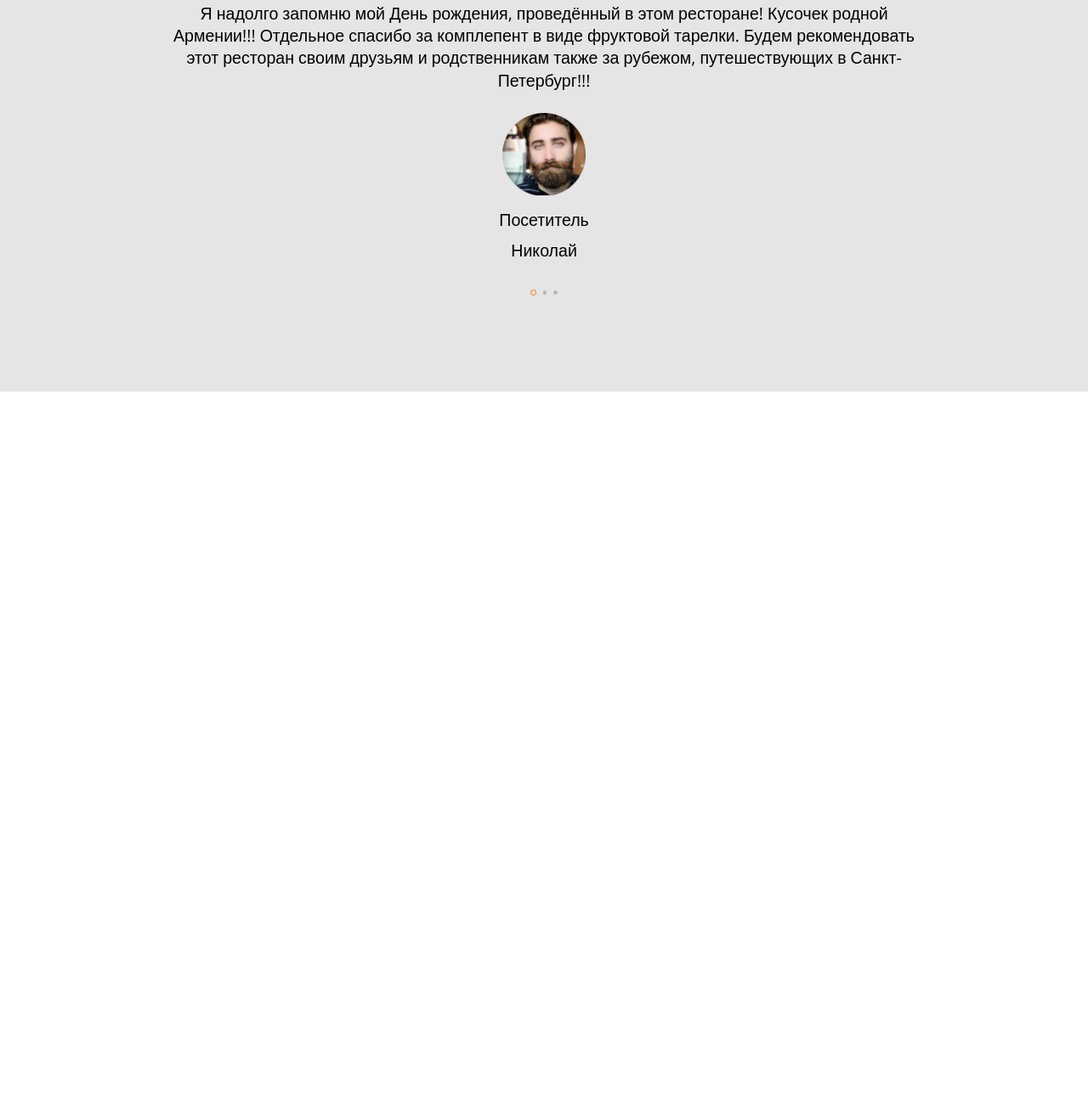
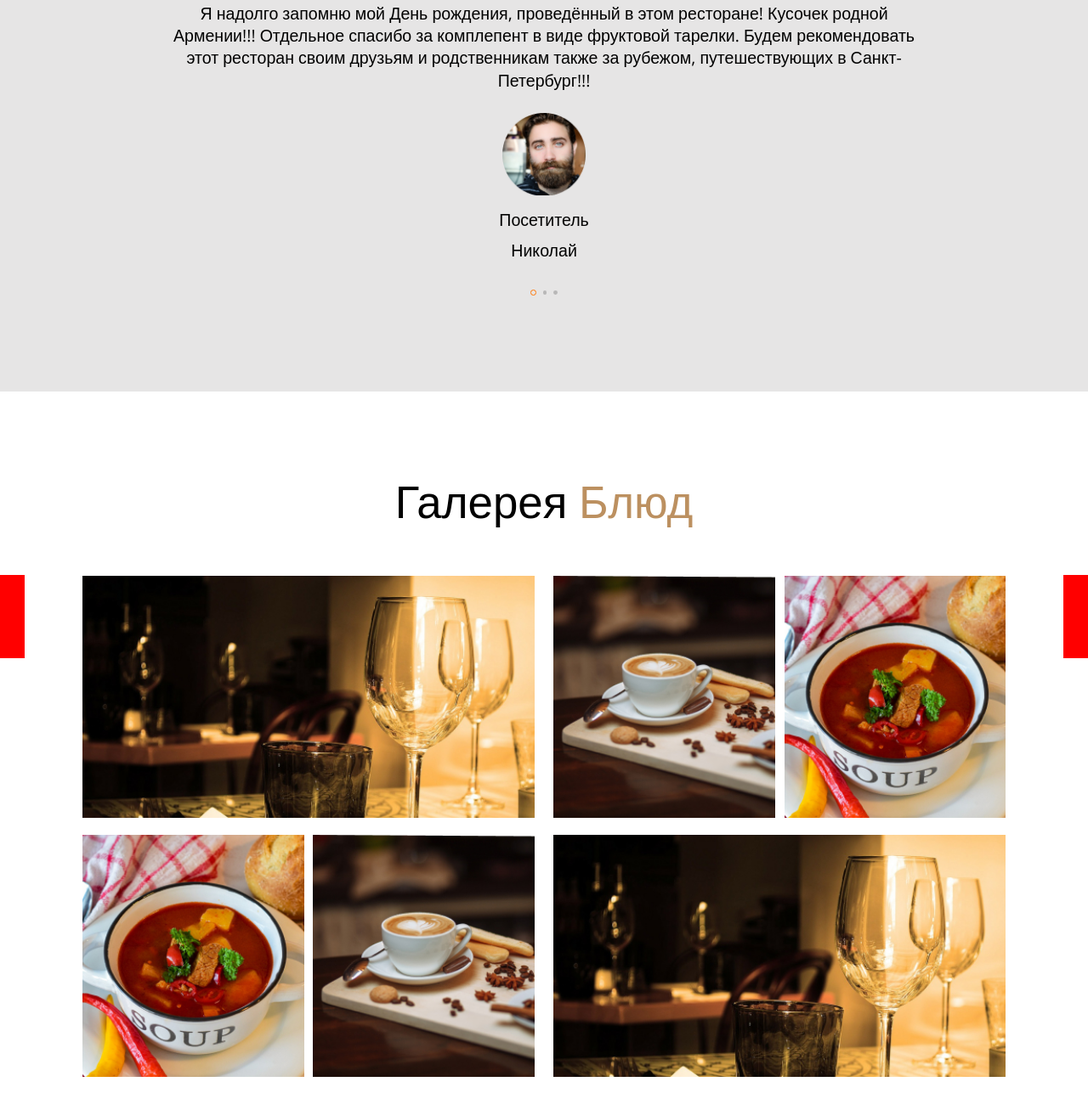
Before and after one commit to vladimirovicp/exempleHtml, a plain HTML site: page layout/Vollex/restaurant-website/index.html in a window 1280 px wide. Shown: the part 4186-5493 px from the top of the page at 85% size. Before the commit the page ends 4647 px from the top, so only its background shows below. Drawn offline with nearby package versions, Linux system fonts and the light colour scheme.

Commit message:
add: gallery: desctop

```diff
--- a/layout/Vollex/restaurant-website/css/style.css
+++ b/layout/Vollex/restaurant-website/css/style.css
@@ -585,6 +585,69 @@
     justify-content: center;
 }
 
+
+/* gallery */
+
+.gallery {
+    position: relative;
+    padding-bottom: 10rem;
+    padding-top: 10rem;
+}
+
+.gallery__header {
+    text-align: center;
+    font-weight: 400;
+    font-size: 5.4rem;
+    line-height: 1.15;
+    margin-bottom: 6rem;
+}
+
+.gallery__item {
+    display: flex;
+    justify-content: space-between;
+}
+
+.gallery__item:first-child {
+    margin-bottom: 2rem;
+}
+
+.gallery__item:first-child::after,
+.gallery__item:first-child::before {
+    content: "";
+    width: 3rem;
+    height: 10rem;
+    background-color: #ff0000;
+    position: absolute;
+    top: 22.1rem;
+}
+
+.gallery__item:first-child::before {
+    left: 0;
+}
+
+.gallery__item:first-child::after {
+    right: 0;
+}
+
+.gallery__img {
+    display: flex;
+    justify-content: space-between;
+    width: 49%;
+}
+
+.gallery__img-b,
+.gallery__img-s {
+    width: 49%;
+}
+
+.gallery__img-b img,
+.gallery__img-s img {
+    object-fit: cover;
+}
+
+
+/* 11:00 */
+
 @media (max-width: 80em) {
     html {
         font-size: 0.765vw;
--- a/layout/Vollex/restaurant-website/index.html
+++ b/layout/Vollex/restaurant-website/index.html
@@ -310,6 +310,43 @@
             </div>
         </section>
 
+        <section class="gallery">
+            <div class="container">
+                <div class="gallery__header title">Галерея <span>Блюд</span></div>
+                <div class="gallery__wrapper">
+                    <div class="gallery__item">
+                        <div class="gallery__img-b">
+                            <img src="./img/food-gallery/1.jpg" alt="food">
+                        </div>
+                        <div class="gallery__img">
+                            <div class="gallery__img-s">
+                                <img src="./img/food-gallery/4.jpg" alt="food">
+                            </div>
+                            <div class="gallery__img-s">
+                                <img src="./img/food-gallery/3.jpg" alt="food">
+                            </div>
+                        </div>
+                    </div>
+                    <div class="gallery__item">
+
+                        <div class="gallery__img">
+                            <div class="gallery__img-s">
+                                <img src="./img/food-gallery/3.jpg" alt="food">
+                            </div>
+                            <div class="gallery__img-s">
+                                <img src="./img/food-gallery/4.jpg" alt="food">
+                            </div>
+                        </div>
+                        <div class="gallery__img-b">
+                            <img src="./img/food-gallery/1.jpg" alt="food">
+                        </div>
+                    </div>
+                </div>
+            </div>
+        </section>
+
+
+
     </main>
 
 
```
Also changed, not shown: layout/Vollex/restaurant-website/img/food-gallery/4.jpg (added).
